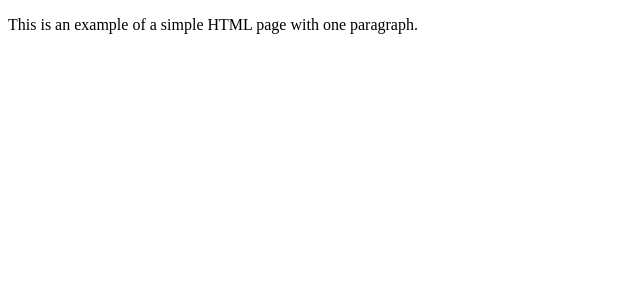
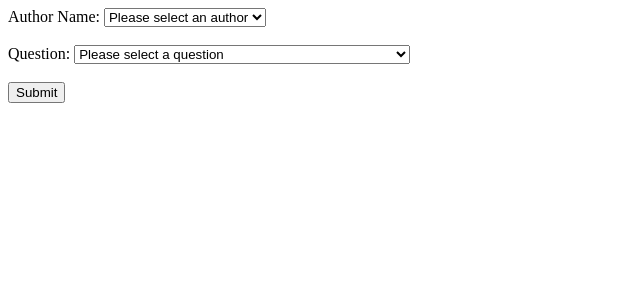
Before and after one commit to wqz9822/creative3d-llm, a Flask app: page / in a window 1280 px wide. Shown: the top 300 px of the page, without its empty margins (0-640 px from the left). Run offline with Flask 2, Linux system fonts and the light colour scheme.

Commit message:
add demo page and voice demo

```diff
--- a/app.py
+++ b/app.py
@@ -15,17 +15,24 @@ current_author = None
 current_question = None
 audio_thread = None
 
+voice_model_map = {
+    "Leonardo Da Vinci" : "Josh",
+    "Pablo Picasso" : "Antoni"
+}
+
 def read_response(response):
     print("Response:", response)
-    read_text(response, ELEVEN_KEY)
+    read_text(response, ELEVEN_KEY, voice_model=voice_model_map[current_author])
 
 @app.route('/ask_question')
 def ask_question():
+    global current_author
+    global current_question
     current_question = request.args.get('question')
     current_author = urllib.parse.unquote(request.args.get('author_name')).replace('"', '')
-    print(current_author)
+    # print(f"{current_author}")
     prompt = AuthorPrompt.get_prompt(current_question, author_name=current_author)
-    print("Prompt:", prompt)
+    # print("Prompt:", prompt)
     response = handle_message(prompt, OPENAI_KEY)
     audio_thread = Thread(target=read_response, args=(response,))
     audio_thread.start()
--- a/templates/index.html
+++ b/templates/index.html
@@ -1,9 +1,24 @@
 <!DOCTYPE html>
 <html>
-    <head>
-        <title>M</title>
-    </head>
-    <body>
-        <p>This is an example of a simple HTML page with one paragraph.</p>
-    </body>
+<head>
+	<title>Ask a Question</title>
+</head>
+<body>
+	<form action="/ask_question" method="GET">
+		<label for="author-name">Author Name:</label>
+		<select id="author-name" name="author_name" required>
+			<option value="">Please select an author</option>
+			<option value="Leonardo Da Vinci">Leonardo Da Vinci</option>
+			<option value="Pablo Picasso">Pablo Picasso</option>
+		</select><br><br>
+		<label for="question">Question:</label>
+		<select id="question" name="question" required>
+			<option value="">Please select a question</option>
+			<option value="Tell me about your work">Tell me about your work</option>
+			<option value="Can you tell me more about Mona Lisa? Who is she?">Can you tell me more about Mona Lisa? Who is she?</option>
+			<option value="Tell me about your family">Tell me about your family</option>
+		</select><br><br>
+		<button type="submit">Submit</button>
+	</form>
+</body>
 </html>
--- a/text_to_speech.py
+++ b/text_to_speech.py
@@ -27,9 +27,9 @@ def group_sentences(lst, chunk_size):
         chunks.append(lst[i:i + chunk_size])
     return chunks
 
-def read_text(text, api_key, streaming=False):
+def read_text(text, api_key, voice_model="Josh", streaming=False):
     user = ElevenLabsUser(api_key)
-    voice = user.get_voices_by_name("Rachel")[0]  # This is a list because multiple voices can have the same name
+    voice = user.get_voices_by_name(voice_model)[0]  # This is a list because multiple voices can have the same name
     if streaming:
         voice.generate_and_stream_audio(text, stability=1, streamInBackground=False)
     else:
```
